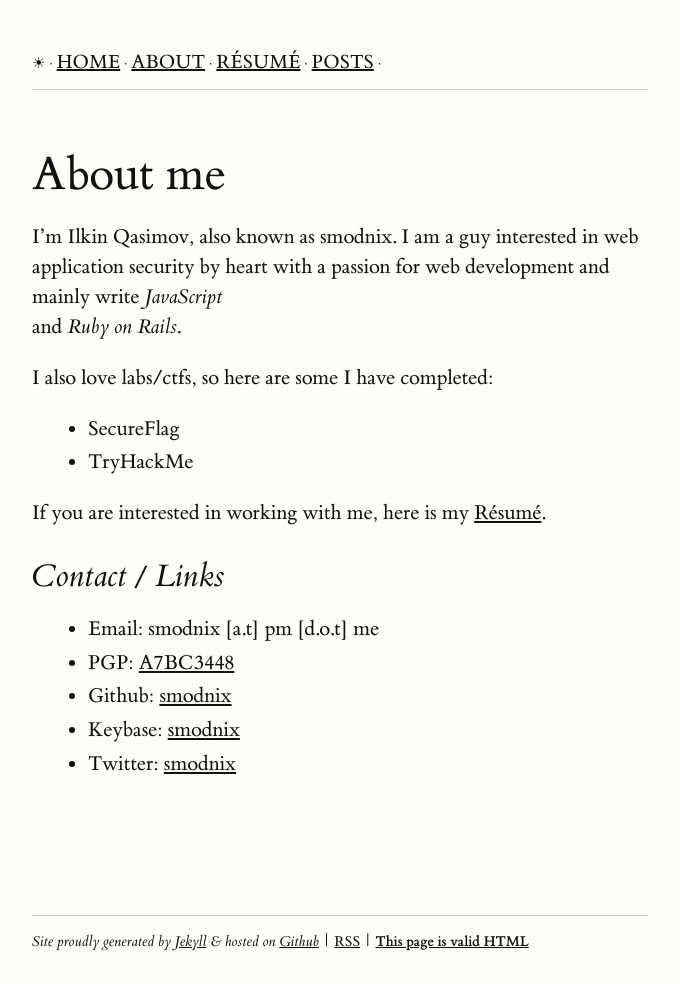
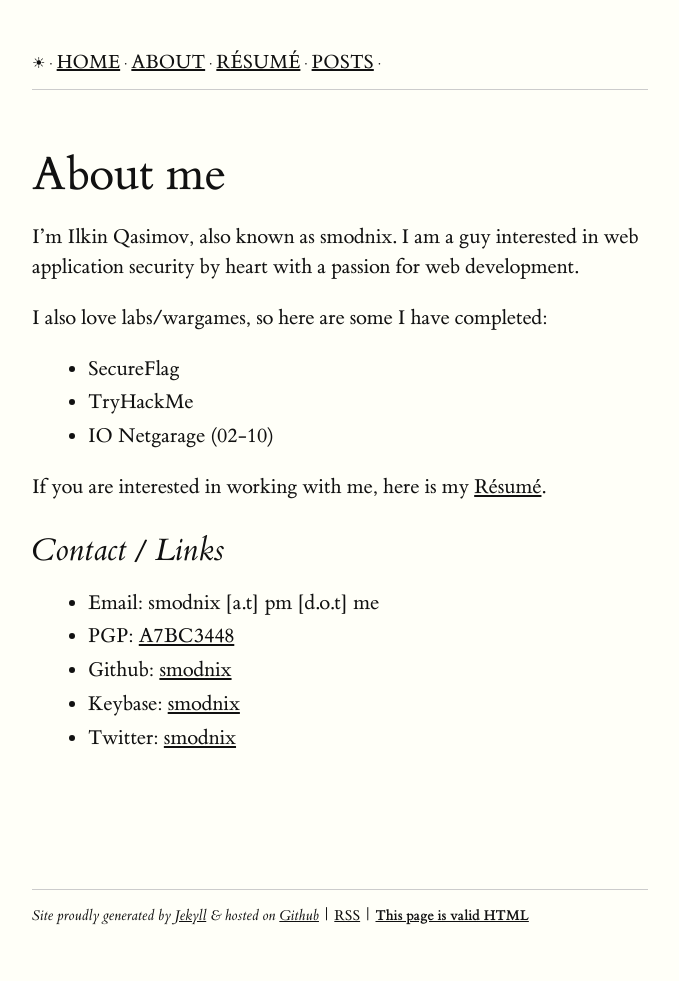
Before and after one commit to smodnix/smodnix.github.io, a Jekyll site: the page built from about.markdown, in a window 1280 px wide. Shown: the whole page, without its empty margins (128-807 px from the left). Built offline with Jekyll 4.4.1, drawn with Linux system fonts in a browser that asks for light colours; after the commit the page ends 955 px from its top, so only the background shows below that.

Commit message:
Update about.markdown

```diff
--- a/about.markdown
+++ b/about.markdown
@@ -5,12 +5,13 @@ title: About
 
 # About me
 
-I'm Ilkin Qasimov, also known as smodnix. I am a guy interested in web application security by heart with a passion for web development and mainly write *JavaScript* <br> and *Ruby on Rails*.
+I'm Ilkin Qasimov, also known as smodnix. I am a guy interested in web application security by heart with a passion for web development.
 
-I also love labs/ctfs, so here are some I have completed:
+I also love labs/wargames, so here are some I have completed:
 
 - SecureFlag
 - TryHackMe
+- IO Netgarage (02-10)
 
 If you are interested in working with me, here is my [Résumé]({{ "files/resume.pdf" | relative_url }}){:target="_blank"}{:rel="noopener noreferrer"}.
 
```
